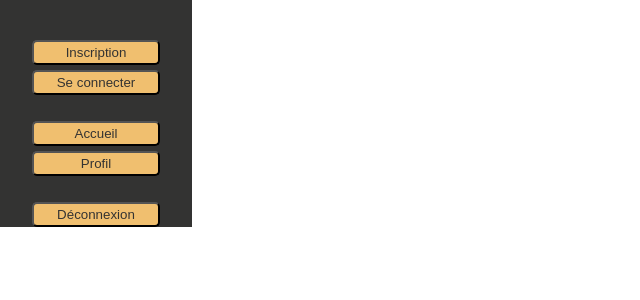
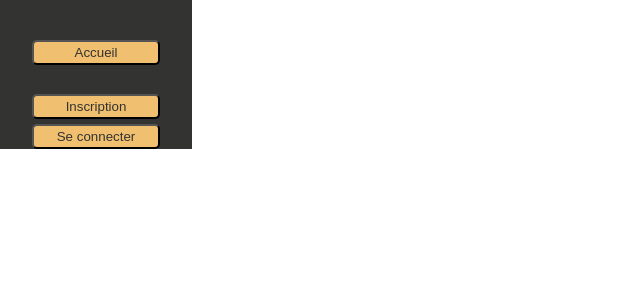
Before and after one commit to Alexandre06Github/GPTech-Social-21.02.23, a React (Create React App) app: page /navbar in a window 1280 px wide. Shown: the top 300 px of the page, without its empty margins (0-640 px from the left). Built offline with nearby package versions, Linux system fonts and the light colour scheme.

Commit message:
pushboutoncaché

```diff
--- a/src/Styles/index.css
+++ b/src/Styles/index.css
@@ -74,6 +74,22 @@ margin-right: 2%;
 	padding-top: 5vh;
 }
 
+.blocNoConnect {
+	display: flex;
+	flex-direction: column;
+	align-items: center;
+	row-gap: 5px;
+	padding-top: 3vh;
+}
+
+.blocConnect {
+	display: flex;
+	flex-direction: column;
+	align-items: center;
+	row-gap: 5px;
+	padding-top: 3vh;
+}
+
 /* S IDENTIFIER */
 .middle {
 	display: flex;
--- a/src/components/navigation/navbar.js
+++ b/src/components/navigation/navbar.js
@@ -2,59 +2,42 @@ import React from "react";
 import { Link, useNavigate } from "react-router-dom";
 import "../../Styles/index.css";
 
-
-
 function Navbar() {
-	const navigate=useNavigate();
+  const navigate = useNavigate();
 
   const handleSubmit = async (e) => {
-		localStorage.removeItem("token")
-		localStorage.removeItem("email")
-		localStorage.removeItem("password")
-		navigate("/")
-	}
+    localStorage.removeItem("token");
+    localStorage.removeItem("email");
+    localStorage.removeItem("password");
+    navigate("/");
+  };
 
-
+  const token = localStorage.getItem("token");
 
   return (
     <nav className="navbar">
       <div className="navButtons">
-				<button className="bloc1">
-					<Link
-						to="/register"
-						className="bloc1"
-					>
-						Inscription
-					</Link>
-				</button>
-				<button className="bloc1">
-					<Link
-						to="/connection"
-						className="bloc1"
-					>
-						Se connecter
-					</Link>
-				</button>
-				<div>
-					<p></p>
+
+        <button className="bloc1"><Link to="/">Accueil</Link></button>
+
+        {token ? (    // si présence du token, afficher Profil et déconnection
+          <>
+		  <div className="blocConnect">
+            <button className="bloc1"><Link to="/profil">Profil</Link></button>
+            <button onClick={handleSubmit} className="buttonDeco">Déconnexion</button>
 			</div>
-
-				<button className="bloc1">
-					<Link to="/">Accueil</Link>
-				</button>
-
-				<button className="bloc1">
-					<Link to="/profil">Profil</Link>
-				</button>
-
-				<div>
-					<p></p>
+          </>
+        ) : (
+          <>
+		  <div className="blocNoConnect">
+            <button className="bloc1"><Link to="/register" className="bloc1">Inscription</Link></button>
+            <button className="bloc1"><Link to="/connection" className="bloc1">Se connecter</Link></button>
 		  </div>
-				<button onClick={handleSubmit}className="buttonDeco">Déconnexion</button>
+          </>
+        )}
       </div>
     </nav>
   );
 }
 
-
 export default Navbar;
```
Lines whose indentation alone changed are shown as unchanged.
